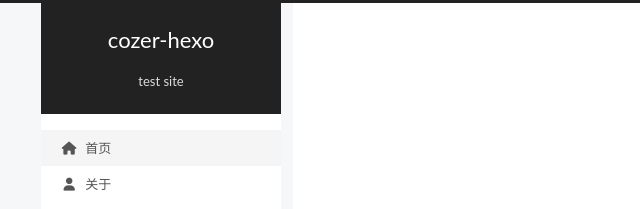
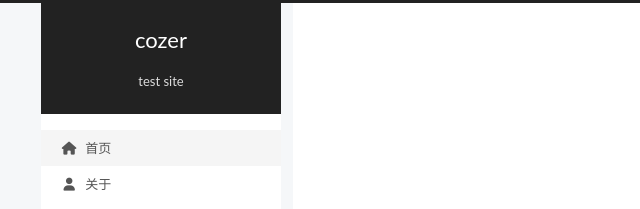
Before and after one commit to cozercc/cozercc.github.io, a plain HTML site: page index.html in a window 1280 px wide. Shown: the top 209 px of the page, 19-659 px from the left. Drawn offline with nearby package versions, Linux system fonts and the light colour scheme; some packages are replaced by stand-ins of ours; a script that the page names is missing.

Commit message:
Site updated: 2022-07-23 09:52:20

```diff
--- a/index.html
+++ b/index.html
@@ -25,9 +25,9 @@
 
     <meta name="description" content="cozer hexo site test version">
 <meta property="og:type" content="website">
-<meta property="og:title" content="cozer-hexo">
+<meta property="og:title" content="cozer">
 <meta property="og:url" content="https://cozercc.github.io/index.html">
-<meta property="og:site_name" content="cozer-hexo">
+<meta property="og:site_name" content="cozer">
 <meta property="og:description" content="cozer hexo site test version">
 <meta property="og:locale" content="zh_CN">
 <meta property="article:author" content="cozer">
@@ -41,7 +41,7 @@
 <script class="next-config" data-name="page" type="application/json">{"sidebar":"","isHome":true,"isPost":false,"lang":"zh-CN","comments":"","permalink":"","path":"index.html","title":""}</script>
 
 <script class="next-config" data-name="calendar" type="application/json">""</script>
-<title>cozer-hexo</title>
+<title>cozer</title>
 
 
 
@@ -71,7 +71,7 @@
 
     <a href="/" class="brand" rel="start">
       <i class="logo-line"></i>
-      <h1 class="site-title">cozer-hexo</h1>
+      <h1 class="site-title">cozer</h1>
       <i class="logo-line"></i>
     </a>
       <p class="site-subtitle" itemprop="description">test site</p>
@@ -184,12 +184,12 @@
     </span>
 
     <span hidden itemprop="publisher" itemscope itemtype="http://schema.org/Organization">
-      <meta itemprop="name" content="cozer-hexo">
+      <meta itemprop="name" content="cozer">
       <meta itemprop="description" content="cozer hexo site test version">
     </span>
 
     <span hidden itemprop="post" itemscope itemtype="http://schema.org/CreativeWork">
-      <meta itemprop="name" content="undefined | cozer-hexo">
+      <meta itemprop="name" content="undefined | cozer">
       <meta itemprop="description" content="">
     </span>
       <header class="post-header">
```
Also changed, not shown: 2022/07/04/hello-world/index.html (+5 -5 lines), archives/2022/07/index.html (+4 -4 lines), archives/2022/index.html (+4 -4 lines), archives/index.html (+4 -4 lines).
